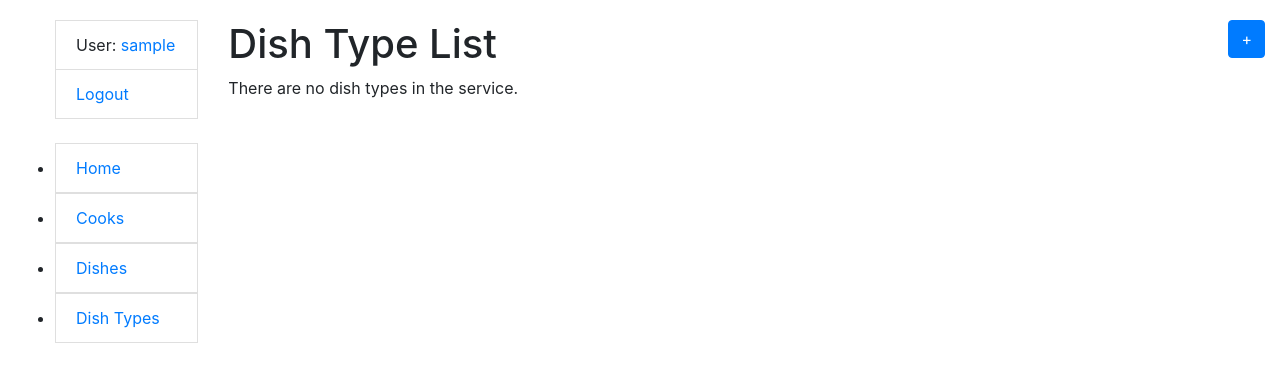
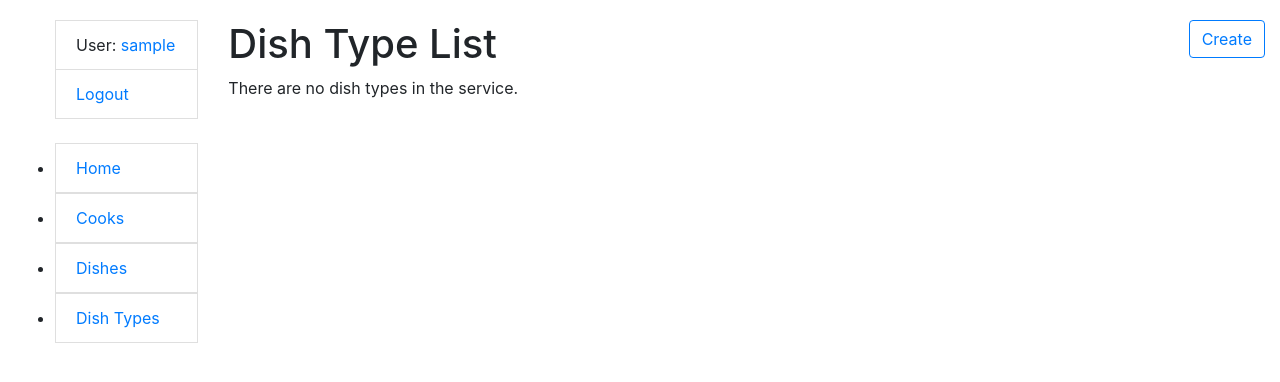
Before and after one commit to Anatolii-Poznyak/this_is_kitchen, a Django app: page /dish-types/ in a window 1280 px wide. Shown: the top 382 px of the page. Run offline with Django 4.2, Linux system fonts and the light colour scheme; the visitor is signed in with stand-in values (Sample User, id 1); data that the repository does not hold is empty.

Commit message:
Complete dish-type templates

```diff
--- a/templates/kitchen/dish_type_list.html
+++ b/templates/kitchen/dish_type_list.html
@@ -3,7 +3,7 @@
 {% block content %}
   <h1>
     Dish Type List
-  <a style="float:right" class="btn btn-primary" href="{% url 'kitchen:dish-type-create' %}">+</a>
+  <a style="float:right" class="btn btn-outline-primary" href="{% url 'kitchen:dish-type-create' %}">Create</a>
   </h1>
 
   {% if dish_type_list %}
```
